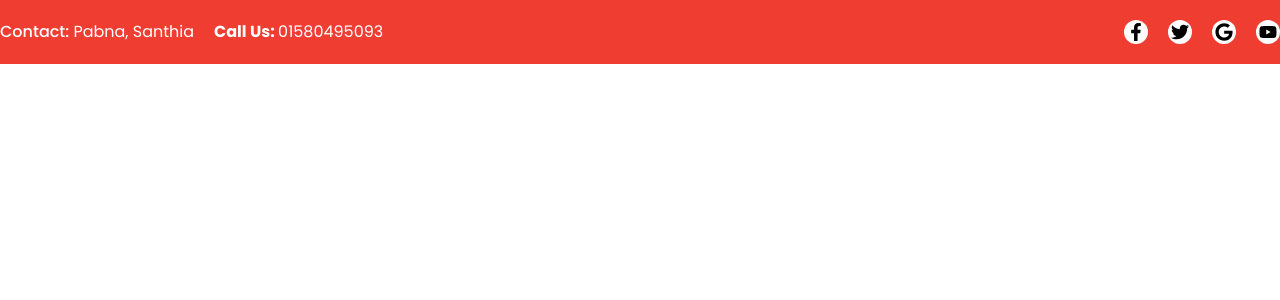
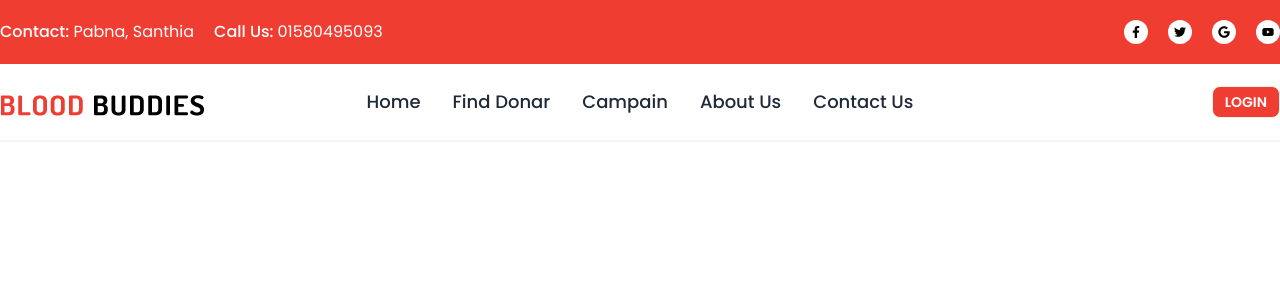
Before and after one commit to itscopebd/blood-donation-react, a React (Vite) app: page / in a window 1280 px wide. Shown: the top 300 px of the page. Built offline with nearby package versions, Linux system fonts and the light colour scheme.

Commit message:
Navbar styles and content added

```diff
--- a/package.json
+++ b/package.json
@@ -23,6 +23,7 @@
     "@types/react-dom": "^18.0.11",
     "@vitejs/plugin-react": "^4.0.0",
     "autoprefixer": "^10.4.14",
+    "daisyui": "^3.1.1",
     "eslint": "^8.38.0",
     "eslint-plugin-react": "^7.32.2",
     "eslint-plugin-react-hooks": "^4.6.0",
--- a/src/components/Announcement/Announcement.jsx
+++ b/src/components/Announcement/Announcement.jsx
@@ -7,14 +7,14 @@ const Announcement = () => {
           <div className='flex justify-between items-center container mx-auto text-white'>
             <div className='flex gap-5'>
                 <p> <strong className='font-primary font-medium'>Contact: </strong> Pabna, Santhia </p>
-                <p> <strong>Call Us: </strong> 01580495093 </p>
+                <p> <strong className='font-primary font-medium'>Call Us: </strong> 01580495093 </p>
 
             </div>
             <div className='flex gap-5'>
-              <li className='w-6 h-6 hover:text-primary cursor-pointer rounded-full bg-white flex justify-center items-center'>  <FaFacebookF className= 'text-black text-lg hover:text-primary'></FaFacebookF></li>
-              <li className='w-6 h-6 hover:text-primary cursor-pointer rounded-full bg-white flex justify-center items-center'><FaTwitter className= 'text-black text-lg hover:text-primary'></FaTwitter></li>
-              <li className='w-6 h-6 hover:text-primary cursor-pointer rounded-full bg-white flex justify-center items-center'><FaGoogle className= 'text-black text-lg hover:text-primary'></FaGoogle></li>
-              <li className='w-6 h-6 hover:text-primary cursor-pointer rounded-full bg-white flex justify-center items-center'><FaYoutube className= 'text-black text-lg hover:text-primary'></FaYoutube></li>
+              <li className='w-6 h-6 hover:text-primary cursor-pointer rounded-full bg-white flex justify-center items-center'>  <FaFacebookF className= 'text-black text-xs hover:text-primary'></FaFacebookF></li>
+              <li className='w-6 h-6 hover:text-primary cursor-pointer rounded-full bg-white flex justify-center items-center'><FaTwitter className= 'text-black text-xs hover:text-primary'></FaTwitter></li>
+              <li className='w-6 h-6 hover:text-primary cursor-pointer rounded-full bg-white flex justify-center items-center'><FaGoogle className= 'text-black text-xs hover:text-primary'></FaGoogle></li>
+              <li className='w-6 h-6 hover:text-primary cursor-pointer rounded-full bg-white flex justify-center items-center'><FaYoutube className= 'text-black text-xs hover:text-primary'></FaYoutube></li>
 
             </div>
         </div>
--- /dev/null
+++ b/src/components/NavBar/NavBar.jsx
@@ -0,0 +1,67 @@
+import logo from '../../assets/image/logo.png'
+const NavBar = () => {
+
+    const user=false
+    const navBar = <>
+
+        <li><a className='font-medium text-lg hover:bg-transparent hover:text-primary'>Home</a></li>
+        <li><a className='font-medium text-lg hover:bg-transparent hover:text-primary'>Find Donar</a></li>
+        <li><a className='font-medium text-lg hover:bg-transparent hover:text-primary'>Campain</a></li>
+        <li><a className='font-medium text-lg hover:bg-transparent hover:text-primary'>About Us</a></li>
+        <li><a className='font-medium text-lg hover:bg-transparent hover:text-primary'>Contact Us</a></li>
+        {
+            user && user? <li><a className='font-medium text-lg hover:bg-transparent hover:text-primary'>Dashboard</a></li> : ""
+        }
+
+
+
+    </>
+
+    return (
+        <div className=' border-b-2 border-b-gray-100'>
+
+        <div className='container mx-auto'>
+            <div className="navbar bg-base-100 px-0">
+                <div className="navbar-start">
+                    <div className="dropdown">
+                        <label tabIndex={0} className="btn btn-ghost lg:hidden">
+                            <svg xmlns="http://www.w3.org/2000/svg" className="h-5 w-5" fill="none" viewBox="0 0 24 24" stroke="currentColor"><path strokeLinecap="round" strokeLinejoin="round" strokeWidth="2" d="M4 6h16M4 12h8m-8 6h16" /></svg>
+                        </label>
+                        <ul tabIndex={0} className="menu menu-sm dropdown-content mt-3 p-2 shadow bg-base-100 rounded-box w-52">
+                            {navBar}
+                        </ul>
+                    </div>
+                    <a className="btn btn-ghost normal-case pl-0 hover:bg-transparent text-xl">
+                        <img src={logo} alt="" />
+                    </a>
+                </div>
+                <div className="navbar-center hidden lg:flex">
+                    <ul className="menu menu-horizontal px-1">
+                        {navBar}
+                    </ul>
+                </div>
+                <div className="navbar-end">
+                    <ul>
+                        {
+                            user && user ? <label tabIndex={0} className="btn btn-ghost btn-circle avatar">
+                            <div className="w-10 rounded-full">
+                                <img src="/images/stock/photo-1534528741775-53994a69daeb.jpg" />
+                            </div>
+                        </label>
+                        :
+                        <li> <a className="btn btn-sm bg-primary text-white hover:bg-black">LogIn</a></li>
+
+
+
+                        }
+
+
+                    </ul>
+                </div>
+            </div>
+        </div>
+        </div>
+    );
+};
+
+export default NavBar;
--- a/src/pages/Home.jsx
+++ b/src/pages/Home.jsx
@@ -1,10 +1,12 @@
 import React from 'react';
 import Announcement from '../components/Announcement/announcement';
+import NavBar from '../components/NavBar/NavBar';
 
 const Home = () => {
     return (
         <div>
             <Announcement></Announcement>
+            <NavBar></NavBar>
         </div>
     );
 };
--- a/tailwind.config.js
+++ b/tailwind.config.js
@@ -14,5 +14,5 @@ export default {
       }
     },
   },
-  plugins: [],
+  plugins: [require("daisyui")],
 }
```
Also changed, not shown: src/assets/image/logo.png (added), 1 other file (tests, documents, lock files or other folders).
